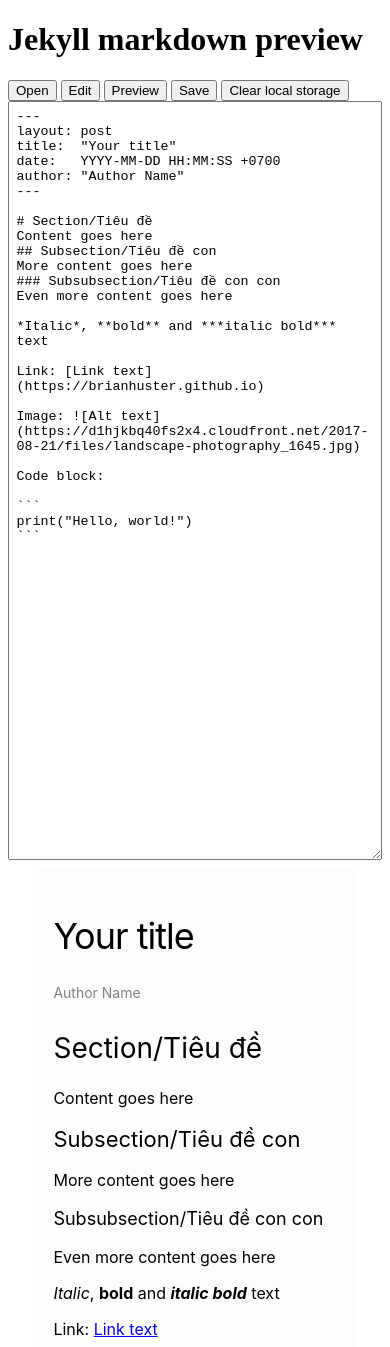
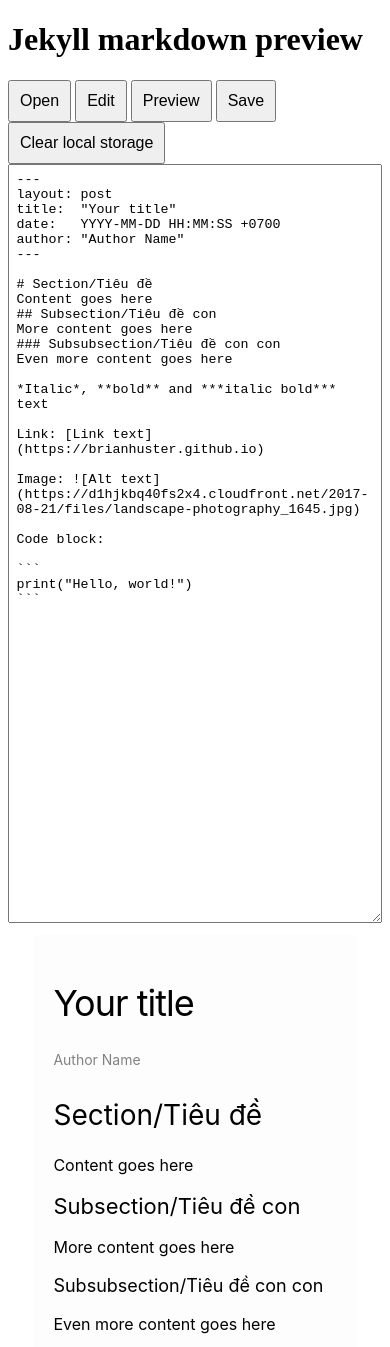
Before and after one commit to brianhuster/jekyll-md, a plain HTML site: page index.html in a window 390 px wide. Shown: the top 1347 px of the page. Drawn offline with nearby package versions, Linux system fonts and the light colour scheme.

Commit message:
update css

```diff
--- a/styles.css
+++ b/styles.css
@@ -1,7 +1,6 @@
 #preview, #markdown {
   width: 45%;
   float: left;
-    width: 100%;
     height: 90vh;
     padding: 2%;
     box-sizing: border-box;
@@ -61,10 +60,15 @@ img {
   @media screen and (max-width: 800px) {
     #markdown, #preview {
       width: 100%;
-      float: left;
+      float: none;
     }
     #edit-btn, #preview-btn {
       display: inline-block;
+    }
+    button {
+      padding: 10px;
+      font-size: 16px;
+      cursor: pointer;
     }
     .post-title {
       font-size: 36px;
```
